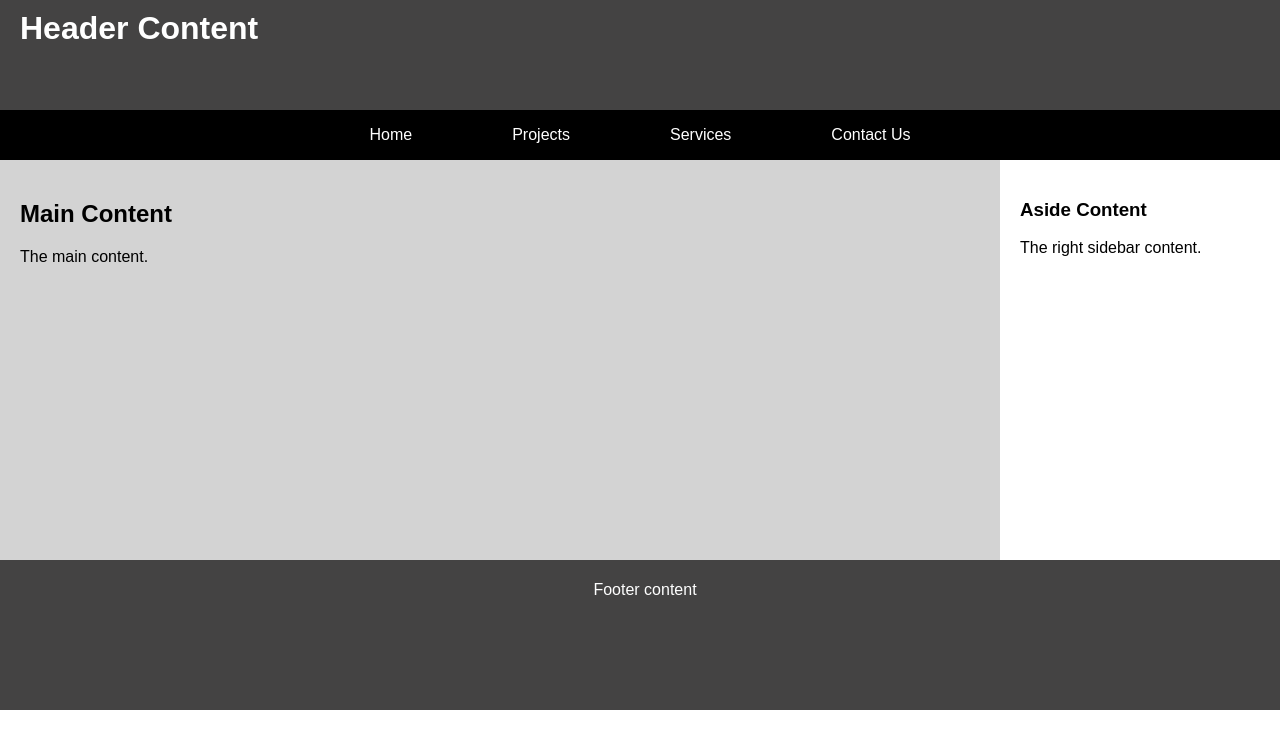
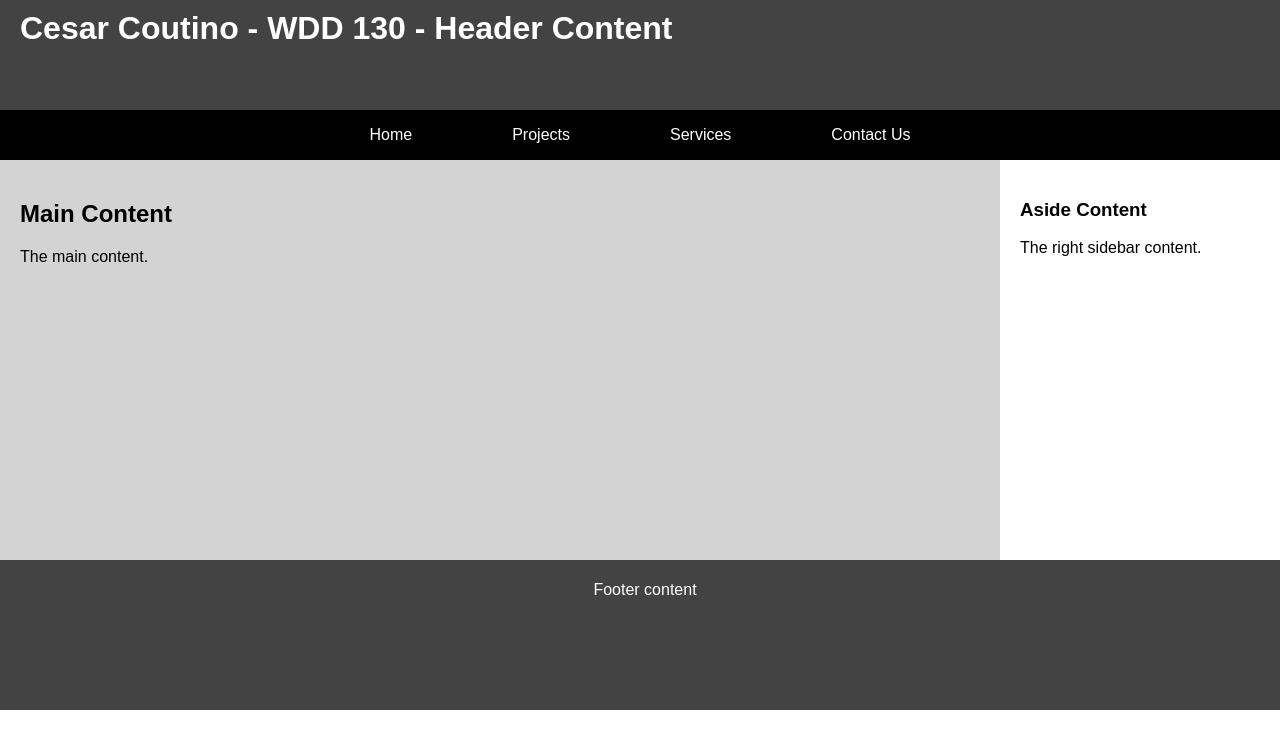
Before and after one commit to cou23001/wdd131, a plain HTML site: page week01/basic-layout.html in a window 1280 px wide. Drawn offline with Linux system fonts and the light colour scheme.

Commit message:
update data

```diff
--- a/week01/basic-layout.html
+++ b/week01/basic-layout.html
@@ -3,12 +3,12 @@
 <head>
     <meta charset="UTF-8">
     <meta name="viewport" content="width=device-width, initial-scale=1.0">
-    <title>Example</title>
+    <title>Cesar Coutino - WDD 130</title>
     <link rel="stylesheet" href="styles/layout.css">
 </head>
 <body>
     <header>
-        <h1>Header Content</h1>
+        <h1>Cesar Coutino - WDD 130 - Header Content</h1>
         <nav>
             <ul>
                 <li><a href="#">Home</a></li>
```
